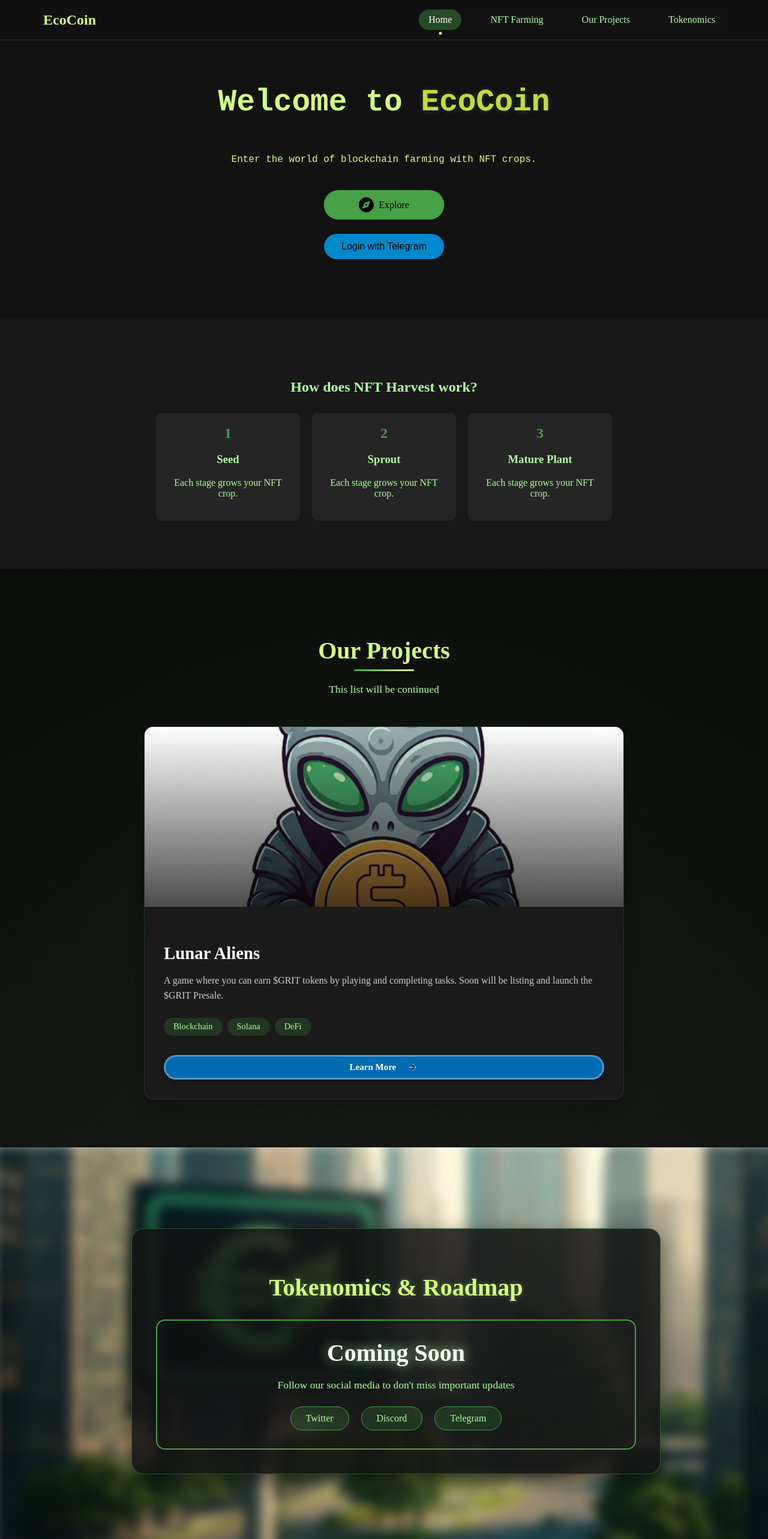
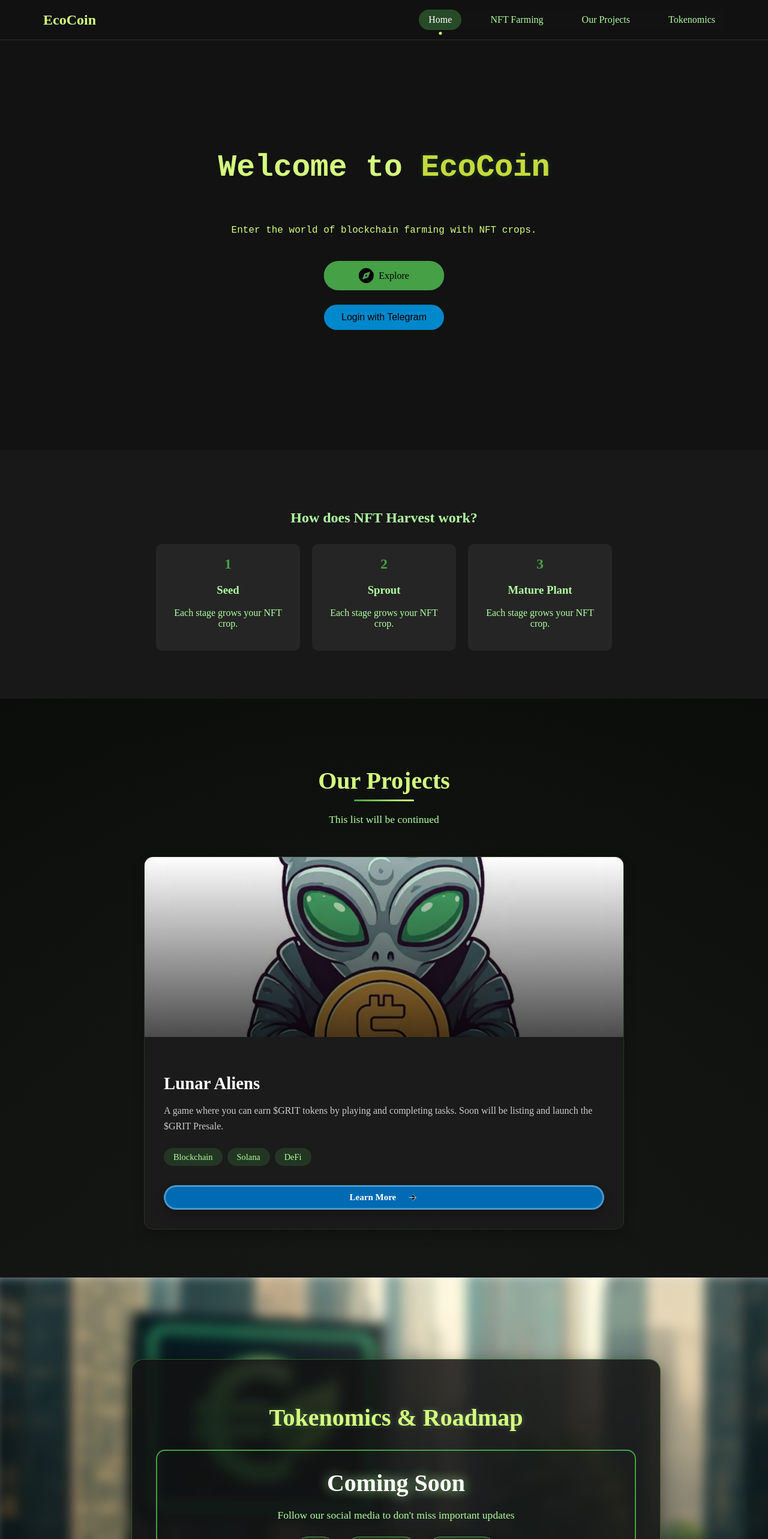
Before and after one commit to TerentiyRudenko/ecocoin_site, a React (Vite) app: page / in a window 1280 px wide. Shown: the top 2566 px of the page at 60% size. Built offline with nearby package versions, Linux system fonts and the light colour scheme.

Commit message:
EcoCoin site update

```diff
--- a/src/App.tsx
+++ b/src/App.tsx
@@ -5,6 +5,7 @@
 import OurProjectsSection from './components/OurProjectsSection/OurProjectsSection';
 import TokenomicsRoadmapSection from './components/TokenomicsRoadmapSection/TokenomicsRoadmapSection';
 import Footer from './components/Footer/Footer';
+import AnimatedSection from './components/AnimatedSection/AnimatedSection';
 
 const App: React.FC = () => {
   useEffect(() => {
--- /dev/null
+++ b/src/components/AnimatedSection/AnimatedSection.tsx
@@ -0,0 +1,62 @@
+import { useEffect, useRef, ReactNode } from 'react';
+import './useAnimationOnScroll';
+import '../../styles/animations.css';
+
+type AnimationType =
+  | 'hero'
+  | 'nft'
+  | 'projects'
+  | 'tokenomics';
+
+interface AnimatedSectionProps {
+  id: string;
+  children: ReactNode;
+  animationType: AnimationType;
+  className?: string;
+}
+
+const AnimatedSection = ({
+  id,
+  children,
+  animationType,
+  className = ''
+}: AnimatedSectionProps) => {
+  const sectionRef = useRef<HTMLElement>(null);
+
+  useEffect(() => {
+    const observer = new IntersectionObserver(
+      (entries) => {
+        entries.forEach(entry => {
+          if (entry.isIntersecting) {
+            const animationClass = `${animationType}-animation`;
+            entry.target.classList.add(animationClass);
+          }
+        });
+      },
+      { threshold: 0.1 }
+    );
+
+    const currentRef = sectionRef.current;
+    if (currentRef) {
+      observer.observe(currentRef);
+    }
+
+    return () => {
+      if (currentRef) {
+        observer.unobserve(currentRef);
+      }
+    };
+  }, [animationType]);
+
+  return (
+    <section
+      id={id}
+      ref={sectionRef}
+      className={`${className} animated-section`}
+    >
+      {children}
+    </section>
+  );
+};
+
+export default AnimatedSection;
--- /dev/null
+++ b/src/components/AnimatedSection/useAnimationOnScroll.ts
@@ -0,0 +1,27 @@
+import { useEffect, useState } from 'react';
+
+const useAnimationOnScroll = () => {
+  const [isVisible, setIsVisible] = useState(false);
+
+  useEffect(() => {
+    const handleScroll = () => {
+      const elements = document.querySelectorAll('.animated-section');
+
+      elements.forEach((element) => {
+        const elementTop = element.getBoundingClientRect().top;
+        const windowHeight = window.innerHeight;
+
+        if (elementTop < windowHeight * 0.85) {
+          element.classList.add('animate-fadeInUp');
+        }
+      });
+    };
+
+    window.addEventListener('scroll', handleScroll);
+    handleScroll(); // Проверить при загрузке
+
+    return () => window.removeEventListener('scroll', handleScroll);
+  }, []);
+};
+
+export default useAnimationOnScroll;
--- a/src/components/Hero/Hero.module.css
+++ b/src/components/Hero/Hero.module.css
@@ -22,6 +22,7 @@
     align-items: center;
     margin: 30px auto 0;
     width: fit-content;
+    justify-content: center;
   }
 
   .button {
@@ -279,3 +280,7 @@
   #hero-section.highlight {
     background: rgba(70, 160, 70, 0.1);
   }
+
+  .heroAnimation .hero-section {
+    opacity: 1;
+  }
--- a/src/components/Hero/Hero.tsx
+++ b/src/components/Hero/Hero.tsx
@@ -1,6 +1,6 @@
 import React from 'react';
 import styles from './Hero.module.css';
-
+import AnimatedSection from '../AnimatedSection/AnimatedSection';
 
 const scrollJourney = async () => {
   const sections = [
@@ -39,7 +39,8 @@
 
 const Hero = () => {
   return (
-    <section id="hero" className={styles.hero}>
+      <section id="hero" className={styles.hero}>
+        <AnimatedSection id="hero-section" animationType="hero" className={styles.hero}>
       <h1 className={styles.greetingMessage}>Welcome to <span className={styles.ecocoinText}>EcoCoin</span></h1>
       <p className={styles.messageUnderGreeting}>Enter the world of blockchain farming with NFT crops.</p>
 
@@ -58,6 +59,7 @@
           Login with Telegram
         </button>
       </div>
+      </AnimatedSection>
     </section>
   );
 };
--- a/src/components/NFTSection/NFTSection.tsx
+++ b/src/components/NFTSection/NFTSection.tsx
@@ -1,10 +1,11 @@
 import React from 'react';
-import styles from './NFTSection.module.css';
-import sectionStyles from '../Sections/Sections.module.css';
+import styles from './NFTSection.module.css';;
+import AnimatedSection from '../AnimatedSection/AnimatedSection';
 
 const NFTSection = () => {
   return (
-    <section id="nft-section" className={styles.nft}>
+      <section id="nft-section" className={styles.nft}>
+        <AnimatedSection id="nft-section" animationType="nft" className={styles.section}>
       <h2>How does NFT Harvest work?</h2>
       <div className={styles.cards}>
         {['Seed', 'Sprout', 'Mature Plant'].map((stage, idx) => (
@@ -15,6 +16,7 @@
           </div>
         ))}
       </div>
+      </AnimatedSection>
     </section>
   );
 };
--- a/src/components/OurProjectsSection/OurProjectsSection.tsx
+++ b/src/components/OurProjectsSection/OurProjectsSection.tsx
@@ -1,7 +1,7 @@
 import React from 'react';
 import styles from './OurProjectsSection.module.css'
 import lunarAliensImage from './LunarAliens_photo.jpg'; // Укажите правильный путь к изображению
-
+import AnimatedSection from '../AnimatedSection/AnimatedSection';
 
 const OurProjectsSection: React.FC = () => {
   const project = {
@@ -14,6 +14,7 @@
 
   return (
     <section id="projects-section" className={styles.section}>
+        <AnimatedSection id="projects-section" animationType="projects" className={styles.container}>
       <div className={styles.container}>
         <h2 className={styles.sectionTitle}>Our Projects</h2>
         <p className={styles.sectionSubtitle}>This list will be continued</p>
@@ -52,6 +53,7 @@
           </div>
         </div>
       </div>
+      </AnimatedSection>
     </section>
   );
 };
--- a/src/components/TokenomicsRoadmapSection/TokenomicsRoadmapSection.module.css
+++ b/src/components/TokenomicsRoadmapSection/TokenomicsRoadmapSection.module.css
@@ -144,3 +144,7 @@
   .tokenomics-section {
     max-width: fit-content;
   }
+
+  .animateSection {
+    opacity: 1;
+  }
--- a/src/components/TokenomicsRoadmapSection/TokenomicsRoadmapSection.tsx
+++ b/src/components/TokenomicsRoadmapSection/TokenomicsRoadmapSection.tsx
@@ -1,7 +1,7 @@
 import React from 'react';
 import styles from './TokenomicsRoadmapSection.module.css';
 import defaultBg from './ecocoin_photo_site.jpg'; // Укажите правильный путь
-
+import AnimatedSection from '../AnimatedSection/AnimatedSection';
 
 interface TokenomicsRoadmapSectionProps {
   customBackground?: string;
@@ -15,13 +15,13 @@
   const backgroundImage = customBackground || defaultBg;
 
   return (
-    <section id="tokenomics-section" className={styles.section}>
+      <section id="tokenomics-section" className={styles.section}>
       {/* Размытый фон */}
       <div
         className={styles.backgroundImage}
         style={{
-          backgroundImage: `url(${backgroundImage})`,
-          filter: `blur(${blurIntensity}px)`
+            backgroundImage: `url(${backgroundImage})`,
+            filter: `blur(${blurIntensity}px)`
         }}
       />
 
@@ -53,8 +53,8 @@
 
 const SocialLink: React.FC<SocialLinkProps> = ({ platform }) => {
   const platformData = {
-    twitter: { url: 'https://twitter.com', label: 'Twitter' },
-    discord: { url: 'https://discord.com', label: 'Discord' },
+    twitter: { url: 'https://twitter.com', label: 'X' },
+    discord: { url: 'https://instagram.com', label: 'Instagram' },
     telegram: { url: 'https://t.me', label: 'Telegram' }
   };
 
--- /dev/null
+++ b/src/styles/animations.css
@@ -0,0 +1,79 @@
+/* Добавьте или измените эти стили */
+.animated-section {
+    opacity: 0; /* Начальное состояние */
+  }
+
+  /* Для всех анимаций добавьте fill-mode: forwards */
+  .hero-animation {
+    animation: heroEntrance 1s cubic-bezier(0.4, 0, 0.2, 1) forwards;
+  }
+
+  .nft-animation {
+    animation: nft-animate 0.8s ease-out 0.2s forwards;
+  }
+
+  .projects-animation {
+    opacity: 1;
+    animation: projects-animate 0.6s ease-in-out forwards;
+  }
+
+  .projects-animation:hover {
+    transform: scale(1.05);
+  }
+
+  .tokenomics-animation {
+    animation: tokenomics-animate 1s cubic-bezier(0.68, -0.55, 0.265, 1.55) forwards;
+  }
+
+  /* Убедитесь, что во всех keyframes есть opacity: 1 в конечном состоянии */
+  @keyframes heroEntrance {
+    from {
+      opacity: 0; /* Начальное состояние */
+      transform: translateY(20px) rotate(-10deg); /* Начальная трансформация */
+    }
+    to {
+      opacity: 1; /* Важно! */
+      transform: translateY(0) rotate(0);
+    }
+  }
+
+  @keyframes nft-animate {
+    0% {
+        opacity: 0;
+        transform: translateX(50%) rotate(0deg);
+    }
+    100% {
+        opacity: 1;
+        transform: translateX(0) rotate(0deg);
+    }
+  }
+
+  @keyframes projects-animate {
+    0% {
+        opacity: 1;
+        transform: translateY(-50%) rotate(0deg);
+    }
+    50% {
+        opacity: 0.5;
+        transform: translateY(0) rotate(10deg);
+    }
+    75% {
+        opacity: 0.8;
+        transform: translateY(-10px) rotate(-5deg);
+    }
+    100% {
+        opacity: 1;
+        transform: translateY(0) rotate(0deg);
+    }
+}
+
+    @keyframes tokenomics-animate {
+        0% {
+            opacity: 1;
+            transform: translateY(20px) rotate(0deg);
+        }
+        100% {
+            opacity: 1;
+            transform: translateY(0) rotate(0);
+        }
+    }
--- a/src/styles/globals.css
+++ b/src/styles/globals.css
@@ -1,3 +1,5 @@
+@import './animations.css';
+
 body {
     margin: 0 !important;
     padding: 0 !important;
@@ -52,3 +54,7 @@
     flex-direction: column;
     background: #121212;
   }
+
+  html {
+    scroll-behavior: smooth;
+  }
```
